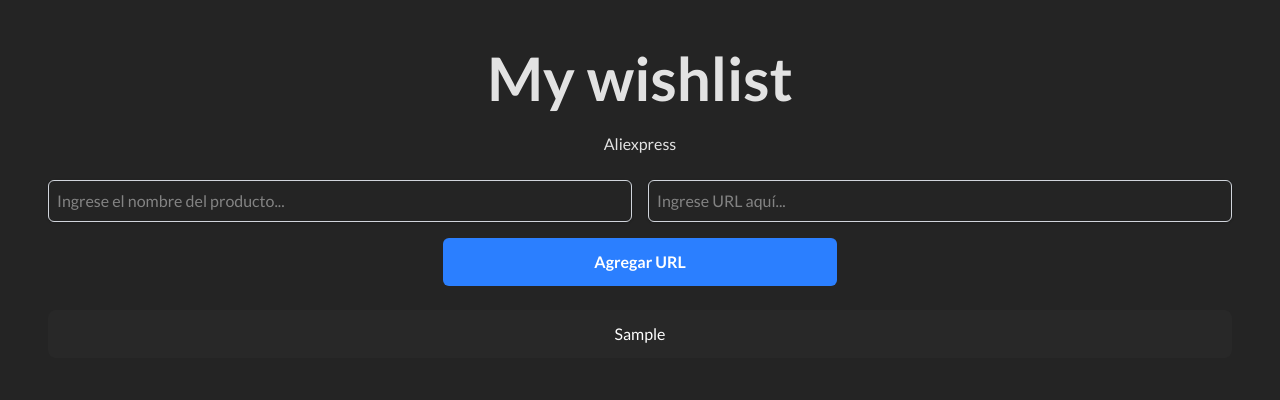
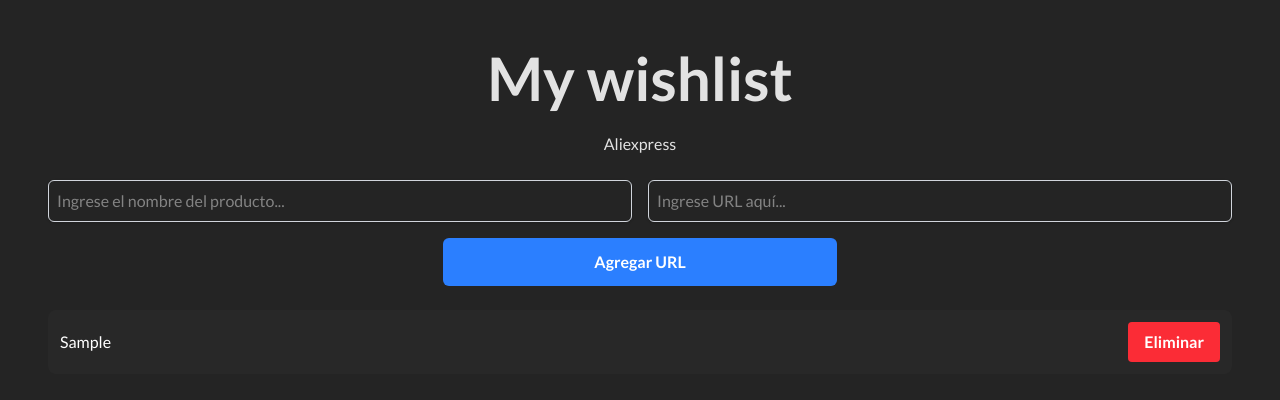
Before and after one commit to AdrianGerman/my-wishlist, a React (Vite) app: page /aliexpress in a window 1280 px wide. Both pictures are taken after typing "Sample", "Sample" into the empty fields and a click on the button "Agregar URL". Shown: the top 400 px of the page. Built offline with nearby package versions, Linux system fonts and the light colour scheme.

Commit message:
delete component

```diff
--- /dev/null
+++ b/src/components/DeleteComponent.jsx
@@ -0,0 +1,19 @@
+export const DeleteComponent = ({ onDelete, index }) => {
+  const handleDelete = () => {
+    const confirmation = window.confirm(
+      "¿Estás seguro de querer eliminar esta URL?"
+    )
+    if (confirmation) {
+      onDelete(index)
+    }
+  }
+
+  return (
+    <button
+      onClick={handleDelete}
+      className="ml-4 bg-red-500 hover:bg-red-700 text-white font-bold py-2 px-4 rounded"
+    >
+      Eliminar
+    </button>
+  )
+}
--- a/src/components/Input/URLList.jsx
+++ b/src/components/Input/URLList.jsx
@@ -1,5 +1,6 @@
 import React, { useState, useEffect } from "react"
 import { URLInput } from "./URLInput"
+import { DeleteComponent } from "../DeleteComponent"
 
 export const URLList = ({ storeId }) => {
   const [urls, setUrls] = useState(() => {
@@ -19,12 +20,21 @@ export const URLList = ({ storeId }) => {
     })
   }
 
+  const removeUrl = (index) => {
+    const newUrls = urls.filter((_, idx) => idx !== index)
+    setUrls(newUrls)
+    localStorage.setItem(`urls_${storeId}`, JSON.stringify(newUrls))
+  }
+
   return (
     <>
       <URLInput onAddUrl={addUrlToList} storeId={storeId} />
       <ul className="space-y-2">
         {urls.map((item, index) => (
-          <li key={index} className="bg-[#282828] p-3 rounded-lg">
+          <li
+            key={index}
+            className="bg-[#282828] p-3 rounded-lg flex justify-between items-center"
+          >
             <a
               href={item.url}
               target="_blank"
@@ -33,6 +43,7 @@ export const URLList = ({ storeId }) => {
             >
               {item.title || item.url}
             </a>
+            <DeleteComponent onDelete={removeUrl} index={index} />
           </li>
         ))}
       </ul>
```
